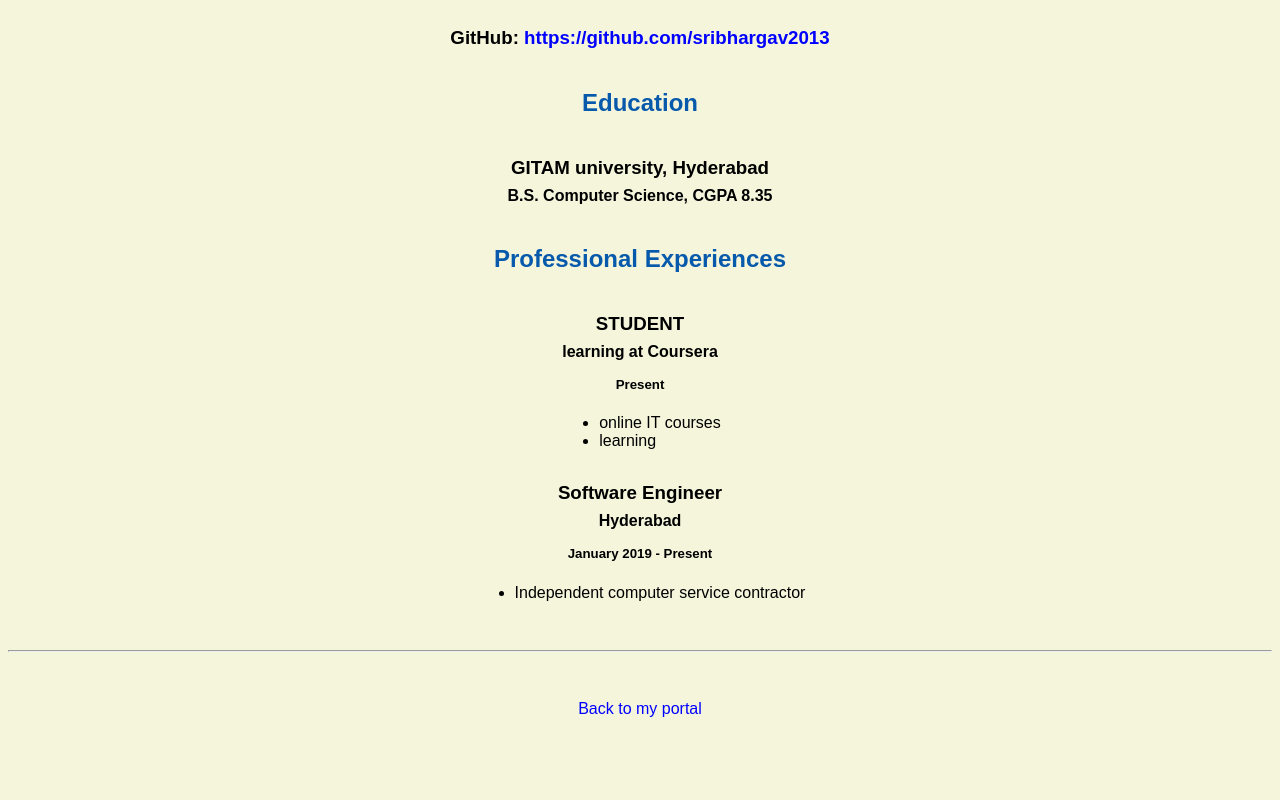
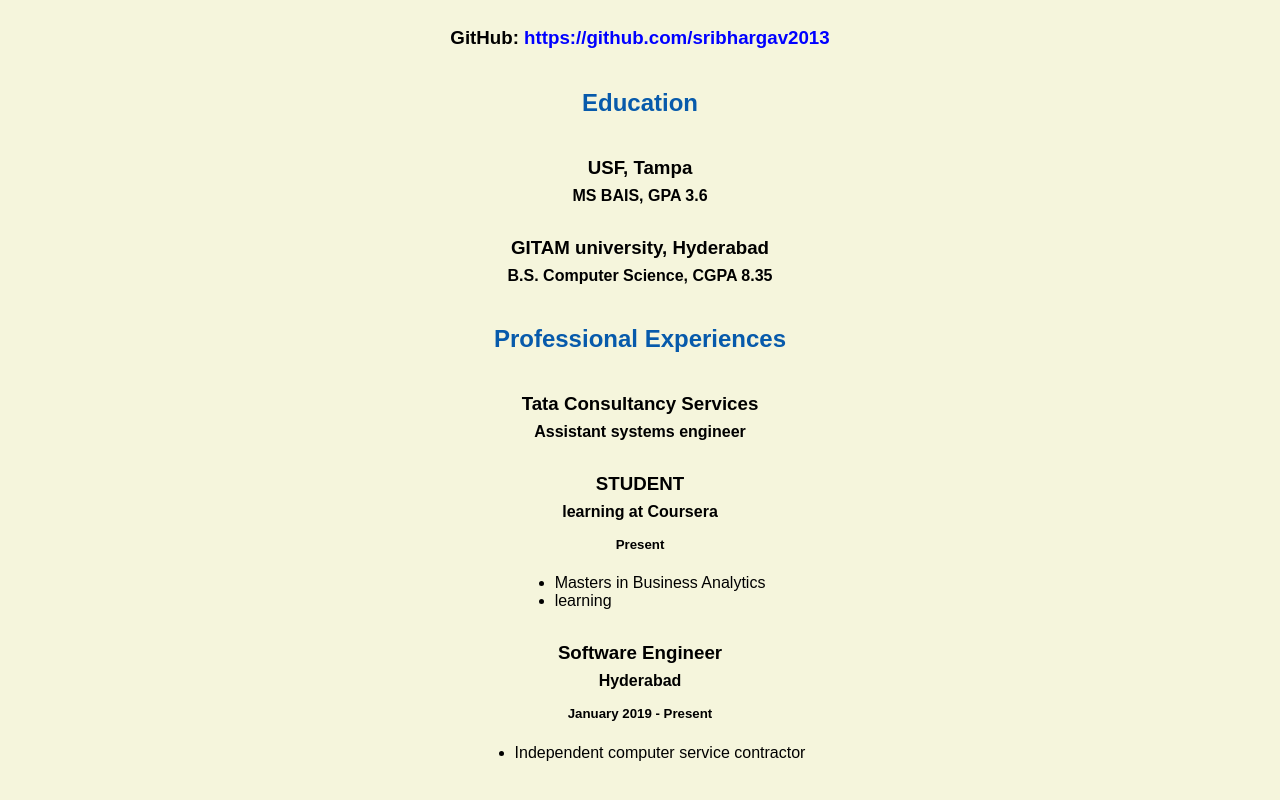
Before and after one commit to sribhargav2013/sribhargav2013.github.io, a plain HTML site: page resume.html in a window 1280 px wide. Shown: the part 620-1420 px from the top of the page. Before the commit the page ends 1370 px from the top, so only its background shows below. Drawn offline with Linux system fonts and the light colour scheme.

Commit message:
Update resume.html

```diff
--- a/resume.html
+++ b/resume.html
@@ -29,17 +29,19 @@
       <h3>GitHub: <a href="https://github.com/sribhargav2013" target="_blank">https://github.com/sribhargav2013</a></h3>
 
     <h2>Education</h2>
-
+    <h3> USF, Tampa </h3>
+    <h4> MS BAIS, GPA 3.6 </h4>
     <h3>GITAM university, Hyderabad</h3>
     <h4>B.S. Computer Science, CGPA 8.35</h4>
 
     <h2>Professional Experiences</h2>
-
+    <h3> Tata Consultancy Services</h3>
+    <h4> Assistant systems engineer</h4>
     <h3>STUDENT</h3>
     <h4>learning at Coursera</h4>
     <h5> Present</h5>
       <ul>
-        <li> online IT courses</li>
+        <li> Masters in Business Analytics</li>
         <li>learning</li>
       </ul>
 
```
